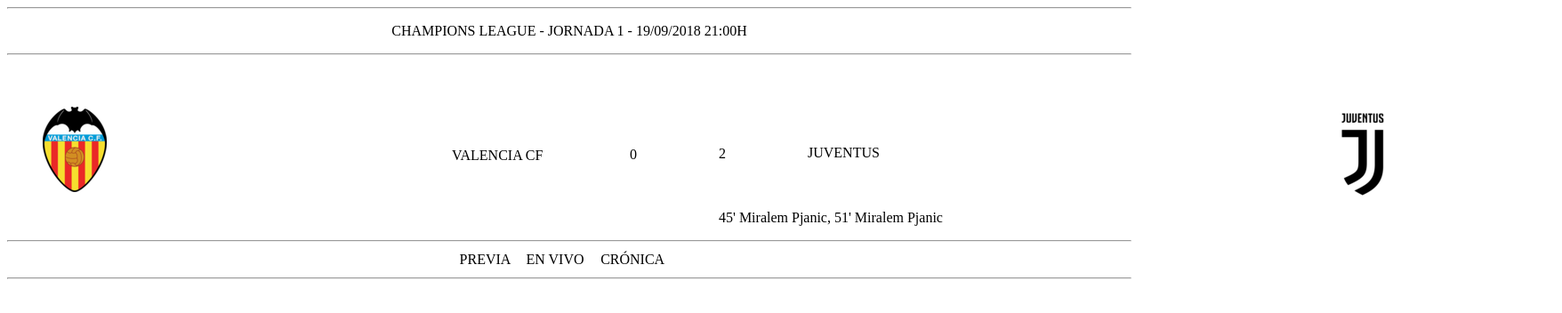
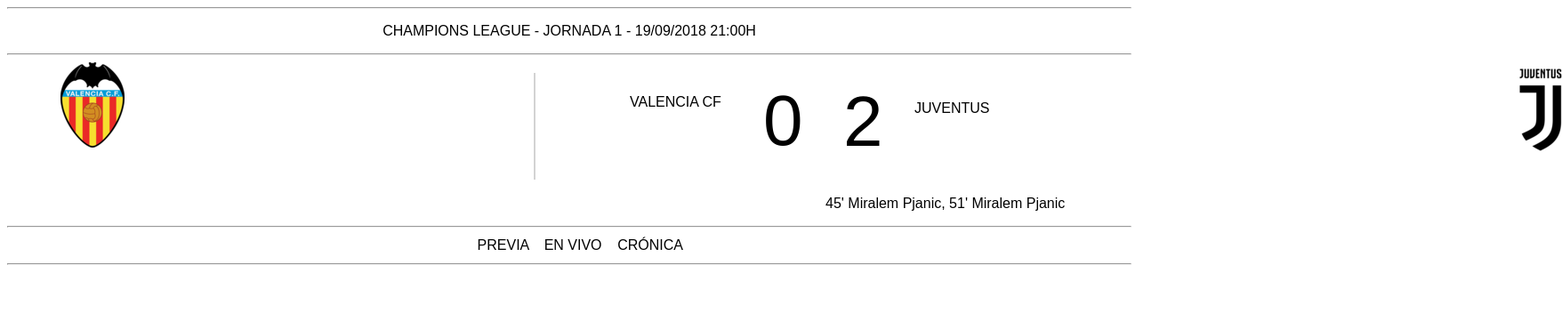
Before and after one commit to tezru24/DIW, a plain HTML site: page Ejercicio 3/index.html in a window 1280 px wide. Shown: the whole page at 89% size, 1756 px wide, since content can reach past the window. Drawn offline with Linux system fonts and the light colour scheme.

Commit message:
Primer commit desde Windows

```diff
--- a/Ejercicio 3/CSS/vlc.css
+++ b/Ejercicio 3/CSS/vlc.css
@@ -1,27 +1,47 @@
 .vlc {
-   padding-top: 50px;
-   margin-left: 40px;
+   padding-bottom: 40px;
+   margin-left: 60px;
 }
 .juve {
-    margin-left: 1500px;
+    margin-left: 1700px;
     margin-top: -70px;
 }
 .texto1 {
-    margin-left: 500px;
+    margin-left: 700px;
     margin-top: -50px;
 }
 .texto2 {
-    margin-left: 700px;
-    margin-top: -35px;
+    margin-left: 850px;
+    margin-top: -50px;
+    font-size: 80px;
 }
 .texto3 {
-    margin-left: 900px;
-    margin-top: -35px;
+    margin-left: 1020px;
+    margin-top: -150px;
 }
 .texto4 {
-    margin-left: 800px;
-    margin-top: -35px;
+    margin-left: 940px;
+    margin-top: -171px;
+    font-size: 80px;
 }
 .texto5 {
-    margin-left: 800px;
+    margin-left: 920px;
+    margin-top: 50px;
 }
+.barra{
+    margin-left: -40px;
+    border-left: 2px solid lightgrey;
+    height: 120px;
+    position: absolute;
+    left: 50%;
+    margin-top: -180px;
+}
+.tabla {
+    margin-left: 40px;
+}
+.info {
+    margin-top: -100px;
+}
+body {
+    font-family: Arial, Helvetica, sans-serif;
+}
--- a/Ejercicio 3/index.html
+++ b/Ejercicio 3/index.html
@@ -8,12 +8,12 @@
 <hr />
 <center><p>CHAMPIONS LEAGUE - JORNADA 1 - 19/09/2018 21:00H</p></center>
 <hr />
-<img class="vlc" src="img/vlc.png" alt="" ><p class="texto1">VALENCIA CF</p><p class="texto2">0</p><p class="texto4">2</p><p class="texto3">JUVENTUS</p>
+<img class="vlc" src="img/vlc.png" alt="" ><div class="info"><p class="texto1">VALENCIA CF</p><p class="texto2">0</p><div class="barra"></div><p class="texto4">2</p><p class="texto3">JUVENTUS</p></div>
 <img class="juve" src="img/juve.png" alt="" >
 <p class="texto5">45' Miralem Pjanic, 51' Miralem Pjanic</p>
 <hr />
 <center>
-        <table style="width:20%">
+        <table class="tabla" style="width:20%">
                 <tr>
                   <td>PREVIA</td>
                   <td>EN VIVO</td>
```
